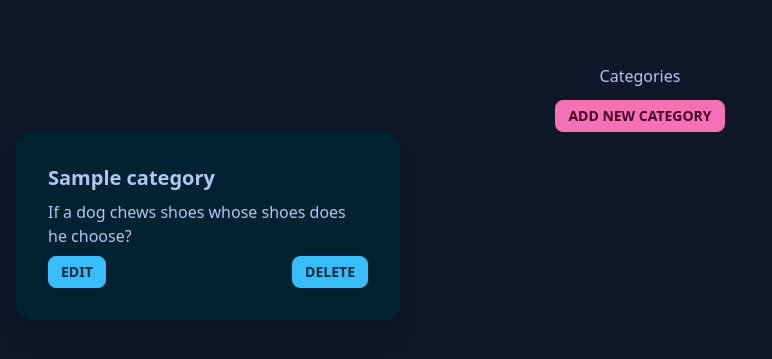
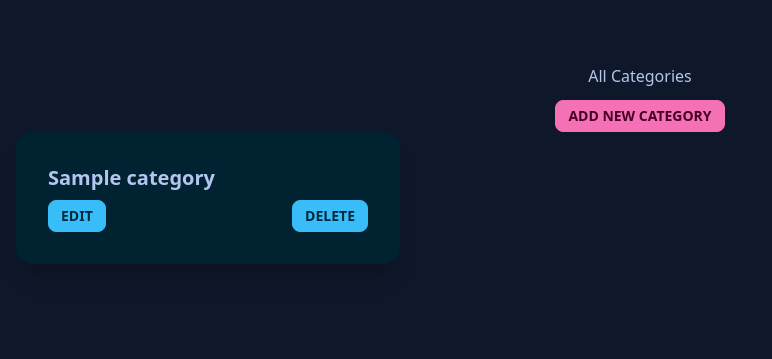
Before and after one commit to ciaran-io/task-manager, a Flask app: page /categories in a window 1280 px wide. Shown: the part 52-411 px from the top of the page, without its empty margins (0-772 px from the left). Run offline with Flask 2, Linux system fonts and the light colour scheme; tables that the repository leaves empty hold one stand-in row (values such as "Sample post"); style sheets or scripts are compiled from the project's sources.

Commit message:
refactor: remove placeholder text

```diff
--- a/taskmanager/templates/categories.html
+++ b/taskmanager/templates/categories.html
@@ -1,7 +1,7 @@
 {% extends "base.html" %} {% block content %}
 <section>
   <div class="text-center space-y-3">
-    <h3>Categories</h3>
+    <h1>All Categories</h1>
     <a href="{{ url_for('add_category') }}" class="btn btn-sm btn-accent"
       >Add New Category</a
     >
@@ -12,7 +12,6 @@
   <div class="card w-96 shadow-xl bg-info-content">
     <div class="card-body">
       <h2 class="card-title">{{ category.category_name }}</h2>
-      <p>If a dog chews shoes whose shoes does he choose?</p>
       <div class="flex justify-between">
         <div class="card-actions justify-end">
           <a
```
